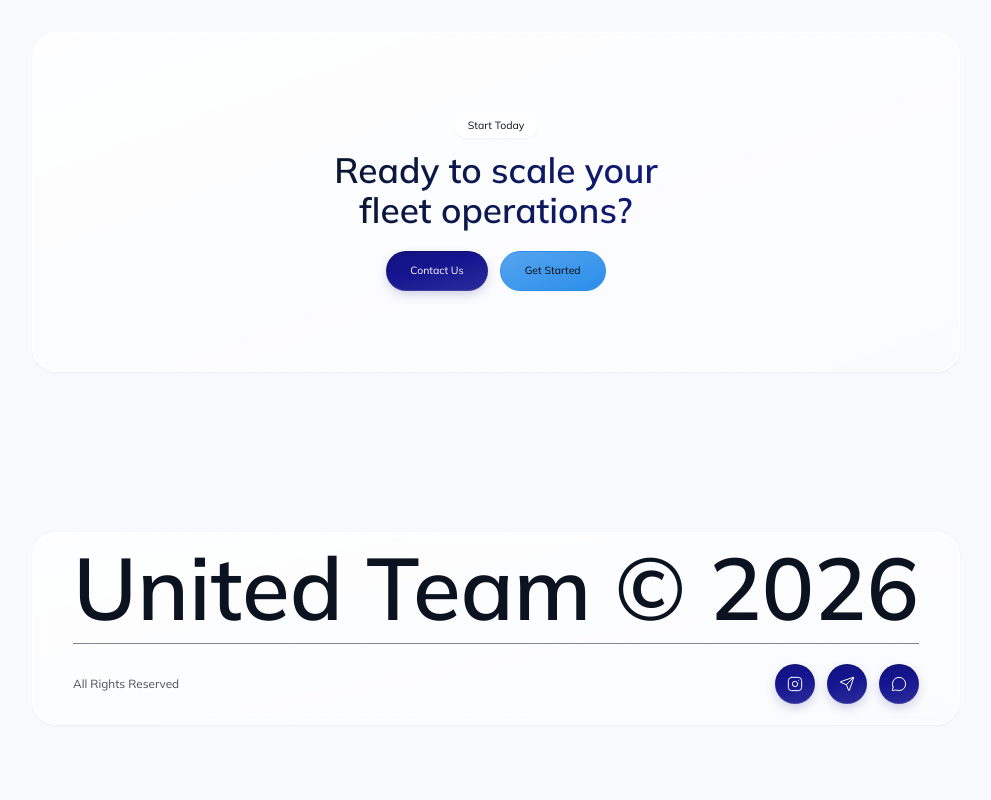
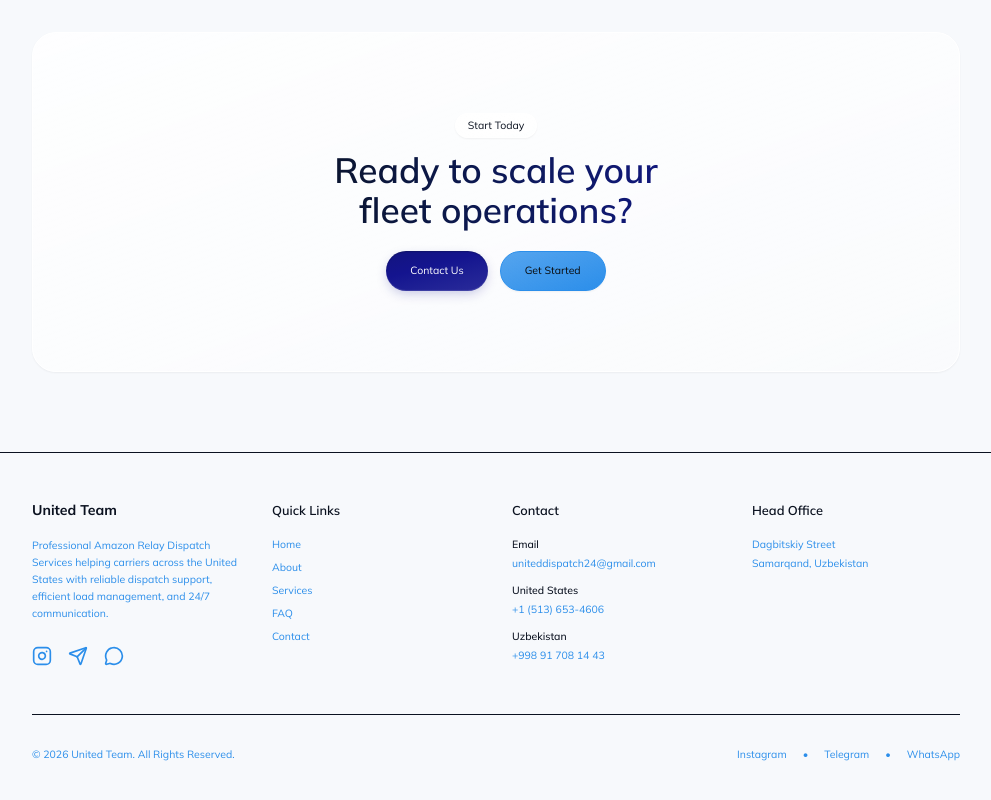
Before and after one commit to dmytro-webild/63d64b1b-bdad-4c60-81da-5a8d6c87b621, a React (Vite) app: page / in a window 1280 px wide. Shown: the part 7463-8263 px from the top of the page, without its empty margins (144-1135 px from the left). Built offline with nearby package versions, Linux system fonts and the light colour scheme; a web font is replaced by a local one.

Commit message:
Bob AI: Rebuilt footer into a 4-column layout with functional contac

```diff
--- a/src/components/Layout.tsx
+++ b/src/components/Layout.tsx
@@ -71,24 +71,96 @@ export default function Layout() {
         <Outlet />
       </main>
       <SectionErrorBoundary name="footer">
-        <FooterMinimal
-      brand="United Team © 2026"
-      copyright="All Rights Reserved"
-      socialLinks={[
-        {
-          icon: Instagram,
-          href: "https://instagram.com",
-        },
-        {
-          icon: Send,
-          href: "https://t.me/un1tedteam",
-        },
-        {
-          icon: MessageCircle,
-          href: "https://wa.me/UT1TemurIsmatov",
-        },
-      ]}
-    />
+        <footer className="w-full bg-background py-12 border-t border-border mt-auto">
+          <div className="w-content-width mx-auto">
+            <div className="grid grid-cols-1 md:grid-cols-2 lg:grid-cols-4 gap-8 mb-12">
+              <div className="flex flex-col gap-4">
+                <h3 className="text-xl font-bold text-foreground">United Team</h3>
+                <p className="text-accent text-sm leading-relaxed">
+                  Professional Amazon Relay Dispatch Services helping carriers across the United States with reliable dispatch support, efficient load management, and 24/7 communication.
+                </p>
+                <div className="flex items-center gap-4 mt-2">
+                  <a href="https://instagram.com" target="_blank" rel="noopener noreferrer" className="text-accent hover:text-primary-cta transition-colors duration-300">
+                    <Instagram className="w-5 h-5" />
+                  </a>
+                  <a href="https://t.me/un1tedteam" target="_blank" rel="noopener noreferrer" className="text-accent hover:text-primary-cta transition-colors duration-300">
+                    <Send className="w-5 h-5" />
+                  </a>
+                  <a href="https://wa.me/UT1TemurIsmatov" target="_blank" rel="noopener noreferrer" className="text-accent hover:text-primary-cta transition-colors duration-300">
+                    <MessageCircle className="w-5 h-5" />
+                  </a>
+                </div>
+              </div>
+
+              <div className="flex flex-col gap-4">
+                <h4 className="text-lg font-semibold text-foreground">Quick Links</h4>
+                <nav className="flex flex-col gap-2">
+                  {["Home", "About", "Services", "FAQ", "Contact"].map((item) => (
+                    <a
+                      key={item}
+                      href={`#${item.toLowerCase()}`}
+                      className="text-accent hover:text-primary-cta transition-colors duration-300 text-sm w-fit"
+                    >
+                      {item}
+                    </a>
+                  ))}
+                </nav>
+              </div>
+
+              <div className="flex flex-col gap-4">
+                <h4 className="text-lg font-semibold text-foreground">Contact</h4>
+                <div className="flex flex-col gap-3 text-sm">
+                  <div>
+                    <p className="text-foreground font-medium mb-1">Email</p>
+                    <a href="mailto:uniteddispatch24@gmail.com" className="text-accent hover:text-primary-cta transition-colors duration-300">
+                      uniteddispatch24@gmail.com
+                    </a>
+                  </div>
+                  <div>
+                    <p className="text-foreground font-medium mb-1">United States</p>
+                    <a href="tel:+15136534606" className="text-accent hover:text-primary-cta transition-colors duration-300">
+                      +1 (513) 653-4606
+                    </a>
+                  </div>
+                  <div>
+                    <p className="text-foreground font-medium mb-1">Uzbekistan</p>
+                    <a href="tel:+998917081443" className="text-accent hover:text-primary-cta transition-colors duration-300">
+                      +998 91 708 14 43
+                    </a>
+                  </div>
+                </div>
+              </div>
+
+              <div className="flex flex-col gap-4">
+                <h4 className="text-lg font-semibold text-foreground">Head Office</h4>
+                <div className="text-sm">
+                  <a
+                    href="https://maps.google.com/?q=Dagbitskiy+Street,+Samarqand,+Uzbekistan"
+                    target="_blank"
+                    rel="noopener noreferrer"
+                    className="text-accent hover:text-primary-cta transition-colors duration-300 flex flex-col gap-1"
+                  >
+                    <span>Dagbitskiy Street</span>
+                    <span>Samarqand, Uzbekistan</span>
+                  </a>
+                </div>
+              </div>
+            </div>
+
+            <div className="pt-8 border-t border-border flex flex-col md:flex-row justify-between items-center gap-4">
+              <p className="text-accent text-sm">
+                © 2026 United Team. All Rights Reserved.
+              </p>
+              <div className="flex items-center gap-4 text-sm text-accent">
+                <a href="https://instagram.com" target="_blank" rel="noopener noreferrer" className="hover:text-primary-cta transition-colors duration-300">Instagram</a>
+                <span>•</span>
+                <a href="https://t.me/un1tedteam" target="_blank" rel="noopener noreferrer" className="hover:text-primary-cta transition-colors duration-300">Telegram</a>
+                <span>•</span>
+                <a href="https://wa.me/UT1TemurIsmatov" target="_blank" rel="noopener noreferrer" className="hover:text-primary-cta transition-colors duration-300">WhatsApp</a>
+              </div>
+            </div>
+          </div>
+        </footer>
       </SectionErrorBoundary>
     </StyleProvider>
   );
```
